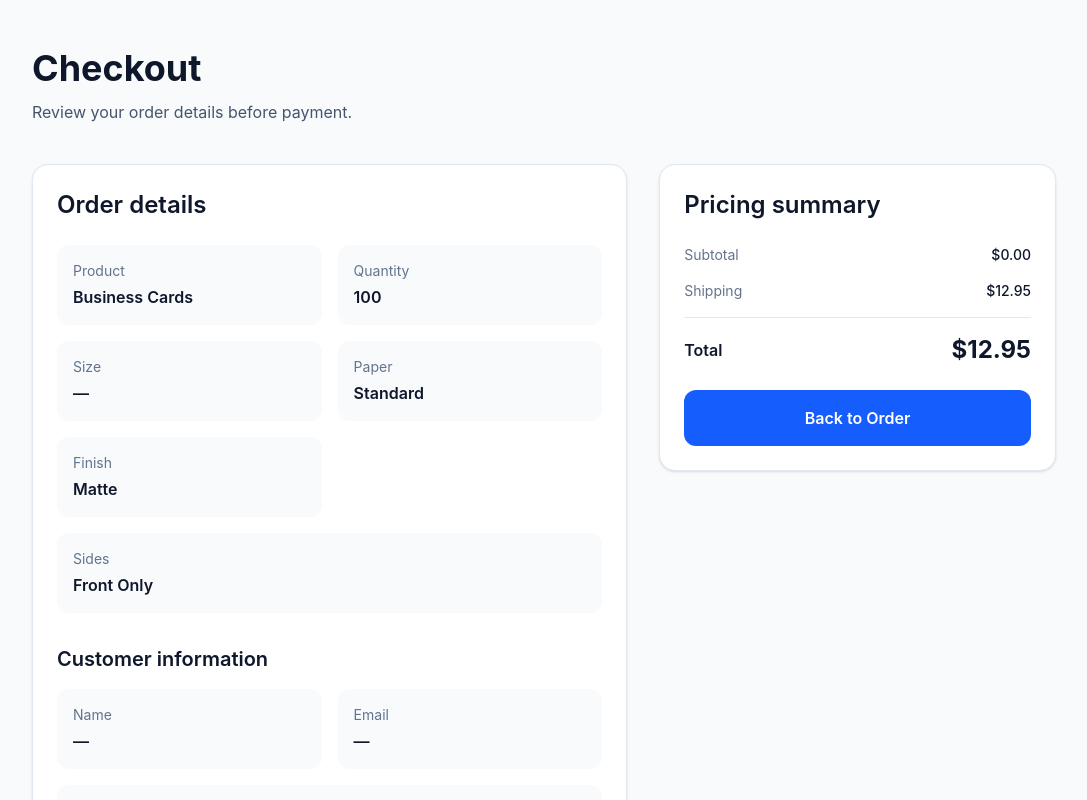
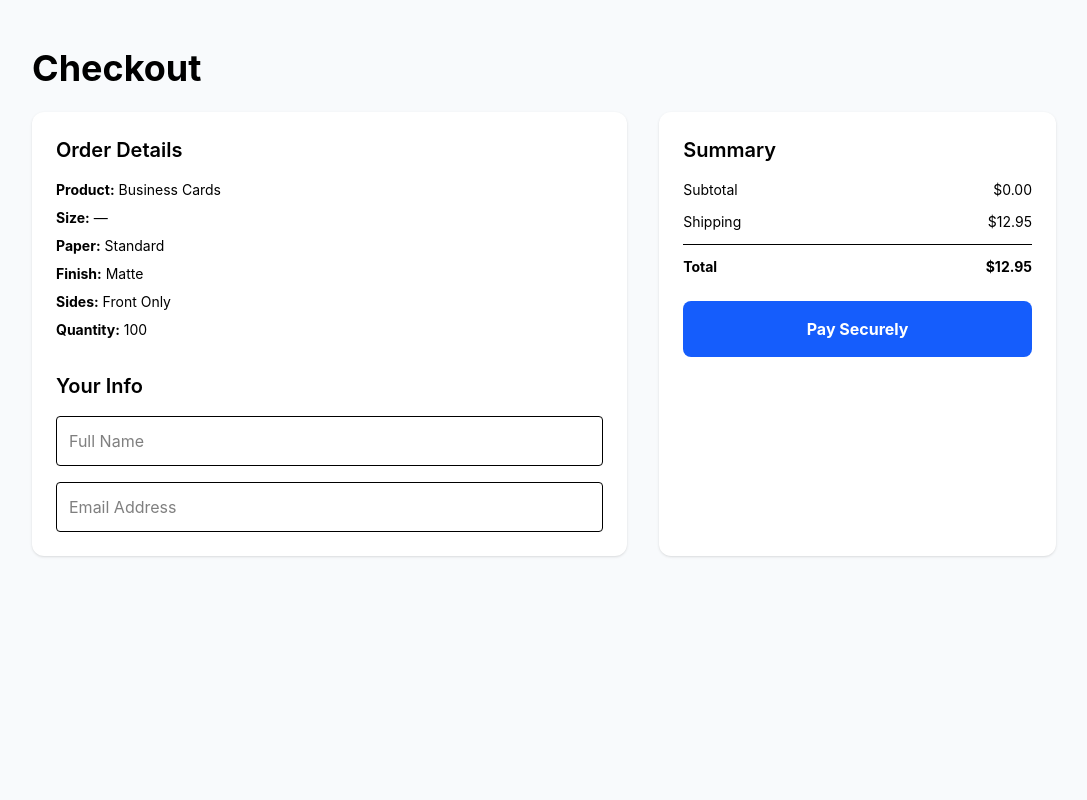
Before and after one commit to deworkenj-envision/Version-25a, a Next.js app: page /checkout in a window 1280 px wide. Shown: the top 800 px of the page, without its empty margins (96-1183 px from the left). Built offline with nearby package versions, Linux system fonts and the light colour scheme.

Commit message:
Update page.js

```diff
--- a/app/checkout/page.js
+++ b/app/checkout/page.js
@@ -1,3 +1,7 @@
+"use client";
+
+import { useState } from "react";
+
 function toNumber(value) {
   const n = Number(value);
   return Number.isFinite(n) ? n : 0;
@@ -7,8 +11,8 @@ function formatMoney(value) {
   return toNumber(value).toFixed(2);
 }
 
-export default async function CheckoutPage({ searchParams }) {
-  const params = await searchParams;
+export default function CheckoutPage({ searchParams }) {
+  const params = searchParams;
 
   const productName = params?.productName || "Business Cards";
   const quantity = params?.quantity || "100";
@@ -17,165 +21,157 @@ export default async function CheckoutPage({ searchParams }) {
   const finish = params?.finish || "Matte";
   const sides = params?.sides || "Front Only";
 
-  const customerName = params?.customerName || "";
-  const customerEmail = params?.customerEmail || "";
   const notes = params?.notes || "";
-
   const artworkUrl = params?.artworkUrl || "";
   const fileName = params?.fileName || "";
-
   const productImage = params?.productImage || "";
 
   const subtotal = toNumber(params?.subtotal);
-  const shipping = 12.95; // keep consistent with order page
+  const shipping = 12.95;
   const total = subtotal + shipping;
+
+  const [customerName, setCustomerName] = useState("");
+  const [customerEmail, setCustomerEmail] = useState("");
+  const [loading, setLoading] = useState(false);
+  const [error, setError] = useState("");
+
+  async function handleCheckout() {
+    if (!customerName || !customerEmail) {
+      setError("Please enter your name and email.");
+      return;
+    }
+
+    try {
+      setLoading(true);
+      setError("");
+
+      const res = await fetch("/api/checkout", {
+        method: "POST",
+        headers: {
+          "Content-Type": "application/json",
+        },
+        body: JSON.stringify({
+          customerName,
+          customerEmail,
+          productName,
+          size,
+          paper,
+          finish,
+          sides,
+          quantity,
+          subtotal,
+          shipping,
+          total,
+          notes,
+          fileName,
+          artworkUrl,
+        }),
+      });
+
+      const data = await res.json();
+
+      if (!res.ok) {
+        throw new Error(data.error || "Checkout failed.");
+      }
+
+      // 🔥 redirect to Stripe
+      window.location.href = data.url;
+
+    } catch (err) {
+      setError(err.message);
+    } finally {
+      setLoading(false);
+    }
+  }
 
   return (
     <main className="min-h-screen bg-slate-50 px-6 py-12">
       <div className="mx-auto max-w-5xl">
-        <div className="mb-10">
-          <h1 className="text-4xl font-bold text-slate-900">Checkout</h1>
-          <p className="mt-3 text-slate-600">
-            Review your order details before payment.
-          </p>
-        </div>
+
+        <h1 className="mb-6 text-4xl font-bold">Checkout</h1>
 
         <div className="grid gap-8 lg:grid-cols-[1.2fr_0.8fr]">
+
           {/* LEFT */}
-          <section className="rounded-2xl border border-slate-200 bg-white p-6 shadow-sm">
-            <h2 className="text-2xl font-semibold text-slate-900">
-              Order details
-            </h2>
+          <div className="bg-white p-6 rounded-xl shadow">
 
-            {/* PRODUCT IMAGE */}
             {productImage && (
-              <div className="mt-6 overflow-hidden rounded-xl">
-                <img
-                  src={productImage}
-                  alt={productName}
-                  className="h-40 w-full object-cover"
-                />
-              </div>
+              <img
+                src={productImage}
+                className="mb-6 h-40 w-full object-cover rounded"
+              />
             )}
 
-            <div className="mt-6 grid gap-4 sm:grid-cols-2">
-              <div className="rounded-xl bg-slate-50 p-4">
-                <p className="text-sm text-slate-500">Product</p>
-                <p className="mt-1 font-semibold text-slate-900">{productName}</p>
+            <h2 className="text-xl font-semibold mb-4">Order Details</h2>
+
+            <div className="space-y-2 text-sm">
+              <p><b>Product:</b> {productName}</p>
+              <p><b>Size:</b> {size}</p>
+              <p><b>Paper:</b> {paper}</p>
+              <p><b>Finish:</b> {finish}</p>
+              <p><b>Sides:</b> {sides}</p>
+              <p><b>Quantity:</b> {quantity}</p>
+            </div>
+
+            {/* CUSTOMER FORM */}
+            <h2 className="mt-8 text-xl font-semibold">Your Info</h2>
+
+            <div className="mt-4 space-y-4">
+              <input
+                type="text"
+                placeholder="Full Name"
+                value={customerName}
+                onChange={(e) => setCustomerName(e.target.value)}
+                className="w-full border p-3 rounded"
+              />
+
+              <input
+                type="email"
+                placeholder="Email Address"
+                value={customerEmail}
+                onChange={(e) => setCustomerEmail(e.target.value)}
+                className="w-full border p-3 rounded"
+              />
+            </div>
+
+            {error && (
+              <p className="mt-4 text-red-500 text-sm">{error}</p>
+            )}
+          </div>
+
+          {/* RIGHT */}
+          <div className="bg-white p-6 rounded-xl shadow">
+
+            <h2 className="text-xl font-semibold mb-4">Summary</h2>
+
+            <div className="space-y-3 text-sm">
+              <div className="flex justify-between">
+                <span>Subtotal</span>
+                <span>${formatMoney(subtotal)}</span>
               </div>
 
-              <div className="rounded-xl bg-slate-50 p-4">
-                <p className="text-sm text-slate-500">Quantity</p>
-                <p className="mt-1 font-semibold text-slate-900">{quantity}</p>
+              <div className="flex justify-between">
+                <span>Shipping</span>
+                <span>${formatMoney(shipping)}</span>
               </div>
 
-              <div className="rounded-xl bg-slate-50 p-4">
-                <p className="text-sm text-slate-500">Size</p>
-                <p className="mt-1 font-semibold text-slate-900">{size}</p>
-              </div>
-
-              <div className="rounded-xl bg-slate-50 p-4">
-                <p className="text-sm text-slate-500">Paper</p>
-                <p className="mt-1 font-semibold text-slate-900">{paper}</p>
-              </div>
-
-              <div className="rounded-xl bg-slate-50 p-4">
-                <p className="text-sm text-slate-500">Finish</p>
-                <p className="mt-1 font-semibold text-slate-900">{finish}</p>
-              </div>
-
-              <div className="rounded-xl bg-slate-50 p-4 sm:col-span-2">
-                <p className="text-sm text-slate-500">Sides</p>
-                <p className="mt-1 font-semibold text-slate-900">{sides}</p>
+              <div className="border-t pt-3 flex justify-between font-bold">
+                <span>Total</span>
+                <span>${formatMoney(total)}</span>
               </div>
             </div>
 
-            <h3 className="mt-8 text-xl font-semibold text-slate-900">
-              Customer information
-            </h3>
+            {/* 🔥 STRIPE BUTTON */}
+            <button
+              onClick={handleCheckout}
+              disabled={loading}
+              className="mt-6 w-full bg-blue-600 text-white py-4 rounded-lg font-bold hover:bg-blue-700 disabled:bg-gray-400"
+            >
+              {loading ? "Redirecting..." : "Pay Securely"}
+            </button>
 
-            <div className="mt-4 grid gap-4 sm:grid-cols-2">
-              <div className="rounded-xl bg-slate-50 p-4">
-                <p className="text-sm text-slate-500">Name</p>
-                <p className="mt-1 font-semibold text-slate-900">
-                  {customerName || "—"}
-                </p>
-              </div>
+          </div>
 
-              <div className="rounded-xl bg-slate-50 p-4">
-                <p className="text-sm text-slate-500">Email</p>
-                <p className="mt-1 font-semibold text-slate-900">
-                  {customerEmail || "—"}
-                </p>
-              </div>
-
-              <div className="rounded-xl bg-slate-50 p-4 sm:col-span-2">
-                <p className="text-sm text-slate-500">Notes</p>
-                <p className="mt-1 font-semibold text-slate-900">
-                  {notes || "—"}
-                </p>
-              </div>
-
-              <div className="rounded-xl bg-slate-50 p-4 sm:col-span-2">
-                <p className="text-sm text-slate-500">Artwork</p>
-                {artworkUrl ? (
-                  <a
-                    href={artworkUrl}
-                    target="_blank"
-                    rel="noreferrer"
-                    className="mt-1 inline-block font-semibold text-blue-600 hover:underline"
-                  >
-                    {fileName || "View uploaded artwork"}
-                  </a>
-                ) : (
-                  <p className="mt-1 font-semibold text-slate-900">
-                    No file uploaded
-                  </p>
-                )}
-              </div>
-            </div>
-          </section>
-
-          {/* RIGHT */}
-          <aside className="h-fit rounded-2xl border border-slate-200 bg-white p-6 shadow-sm">
-            <h2 className="text-2xl font-semibold text-slate-900">
-              Pricing summary
-            </h2>
-
-            <div className="mt-6 space-y-4">
-              <div className="flex items-center justify-between text-sm">
-                <span className="text-slate-500">Subtotal</span>
-                <span className="font-medium text-slate-900">
-                  ${formatMoney(subtotal)}
-                </span>
-              </div>
-
-              <div className="flex items-center justify-between text-sm">
-                <span className="text-slate-500">Shipping</span>
-                <span className="font-medium text-slate-900">
-                  ${formatMoney(shipping)}
-                </span>
-              </div>
-
-              <div className="border-t border-slate-200 pt-4">
-                <div className="flex items-center justify-between">
-                  <span className="text-base font-semibold text-slate-900">
-                    Total
-                  </span>
-                  <span className="text-2xl font-bold text-slate-900">
-                    ${formatMoney(total)}
-                  </span>
-                </div>
-              </div>
-            </div>
-
-            <a
-              href="/order"
-              className="mt-6 block w-full rounded-xl bg-blue-600 px-4 py-4 text-center text-base font-semibold text-white transition hover:bg-blue-700"
-            >
-              Back to Order
-            </a>
-          </aside>
         </div>
       </div>
     </main>
```
